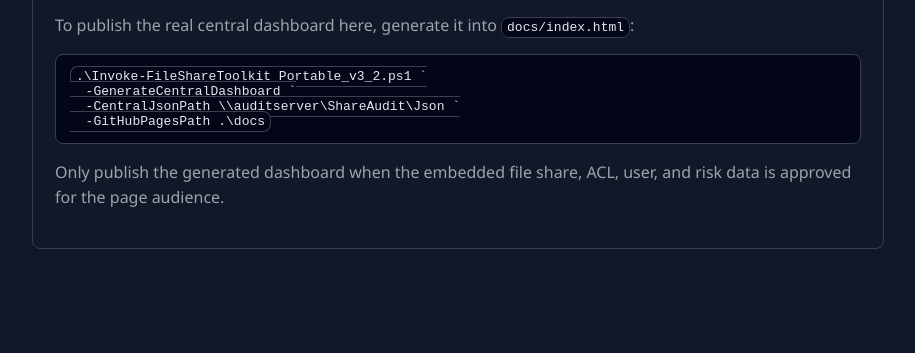
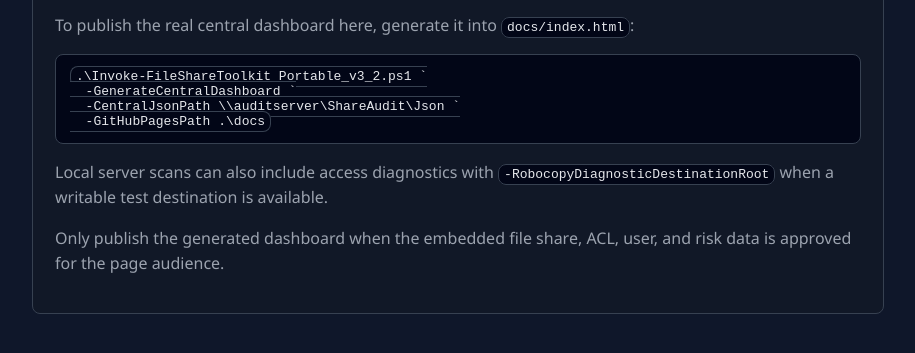
Before and after one commit to Pompom2018/filesharetoolkit, a plain HTML site: page docs/index.html in a window 1280 px wide. Shown: the part 153-506 px from the top of the page, without its empty margins (182-1097 px from the left). Drawn offline with Linux system fonts and the light colour scheme.

Commit message:
Add aggregated access diagnostics

```diff
--- a/docs/index.html
+++ b/docs/index.html
@@ -28,6 +28,7 @@ a { color:var(--accent); }
   -GenerateCentralDashboard `
   -CentralJsonPath \\auditserver\ShareAudit\Json `
   -GitHubPagesPath .\docs</code></pre>
+<p>Local server scans can also include access diagnostics with <code>-RobocopyDiagnosticDestinationRoot</code> when a writable test destination is available.</p>
 <p>Only publish the generated dashboard when the embedded file share, ACL, user, and risk data is approved for the page audience.</p>
 </div>
 </main>
```
Also changed, not shown: 2 other files.
